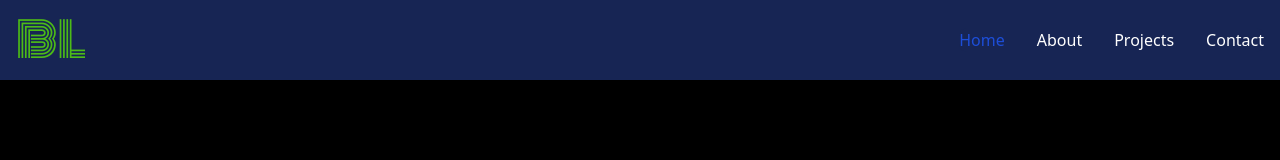
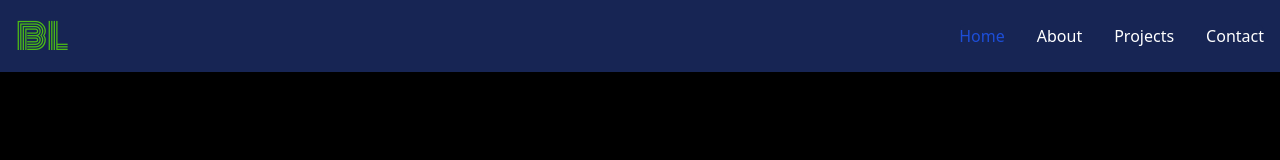
Before and after one commit to BlueBenjaminBen/BL.Portfolio, a website: page build/index.html in a window 1280 px wide. Drawn offline with Linux system fonts and the light colour scheme.

Commit message:
change size of intials

```diff
--- a/build/index.html
+++ b/build/index.html
@@ -10,10 +10,11 @@
     <link href="https://fonts.googleapis.com/css2?family=Monoton&display=swap" rel="stylesheet">
 </head>
 <body class="min-h-screen bg-black text-white">
-
+    <!-- consider using this stock footage for animated background:
+     https://www.youtube.com/watch?v=Okb1TjsZlm0-->
 <nav class="bg-blue-950 border-gray-200 ">
     <div class="max-w-screen-xl flex flex-wrap items-center justify-between mx-auto p-4">
-        <span class="font-monoton text-5xl whitespace-nowrap text-[#4CBB17]">BL</span>
+        <span class="font-monoton text-4xl whitespace-nowrap text-[#4CBB17]">BL</span>
     <div class="flex md:order-2 space-x-3 md:space-x-0 rtl:space-x-reverse">
       <ul class="flex flex-col font-medium p-4 md:p-0 mt-4 border border-gray-700 rounded-lg bg-gray-50 md:space-x-8 rtl:space-x-reverse md:flex-row md:mt-0 md:border-0 md:bg-blue-950 bg-white-800  ">
         <li>
```
